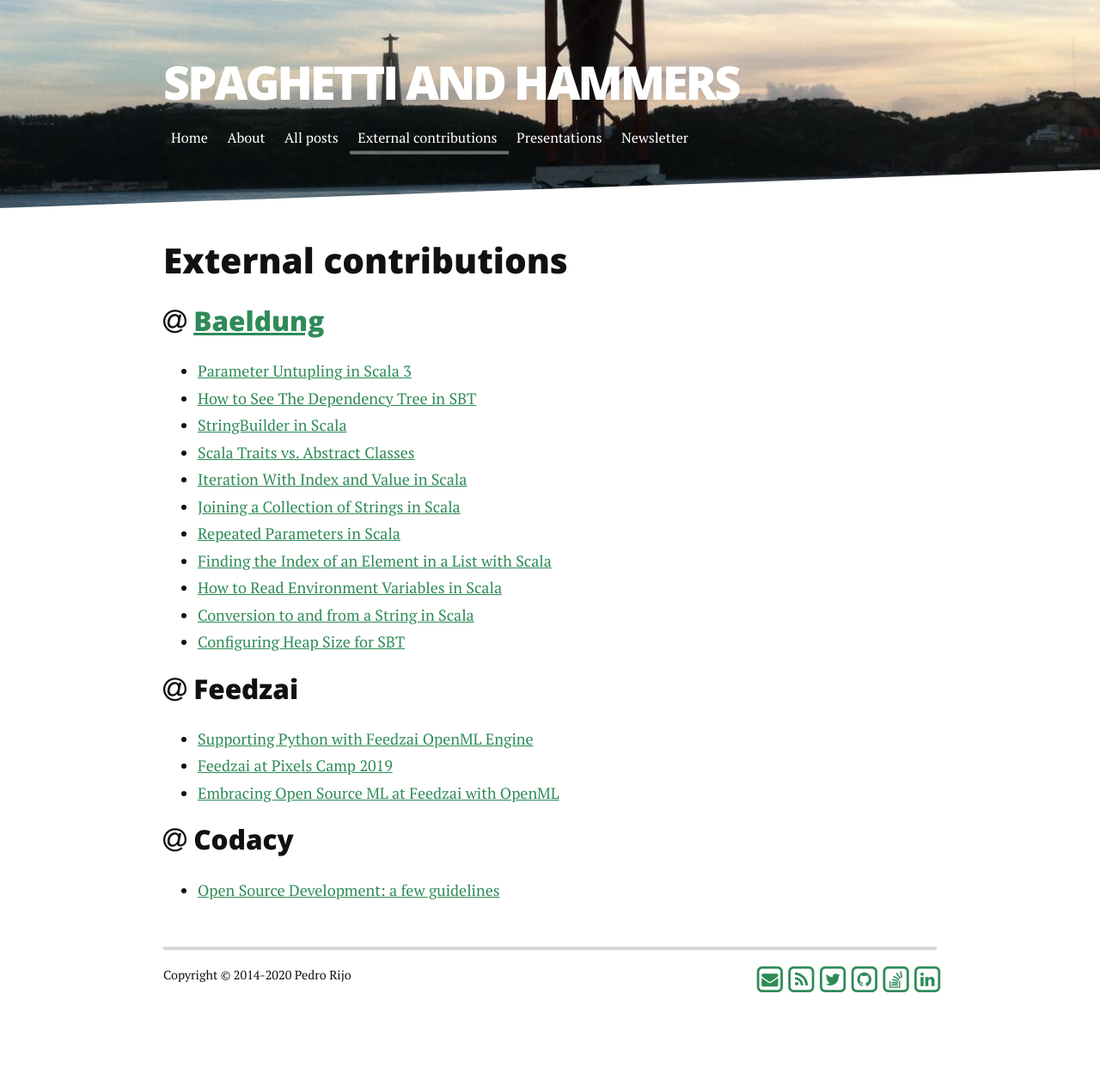
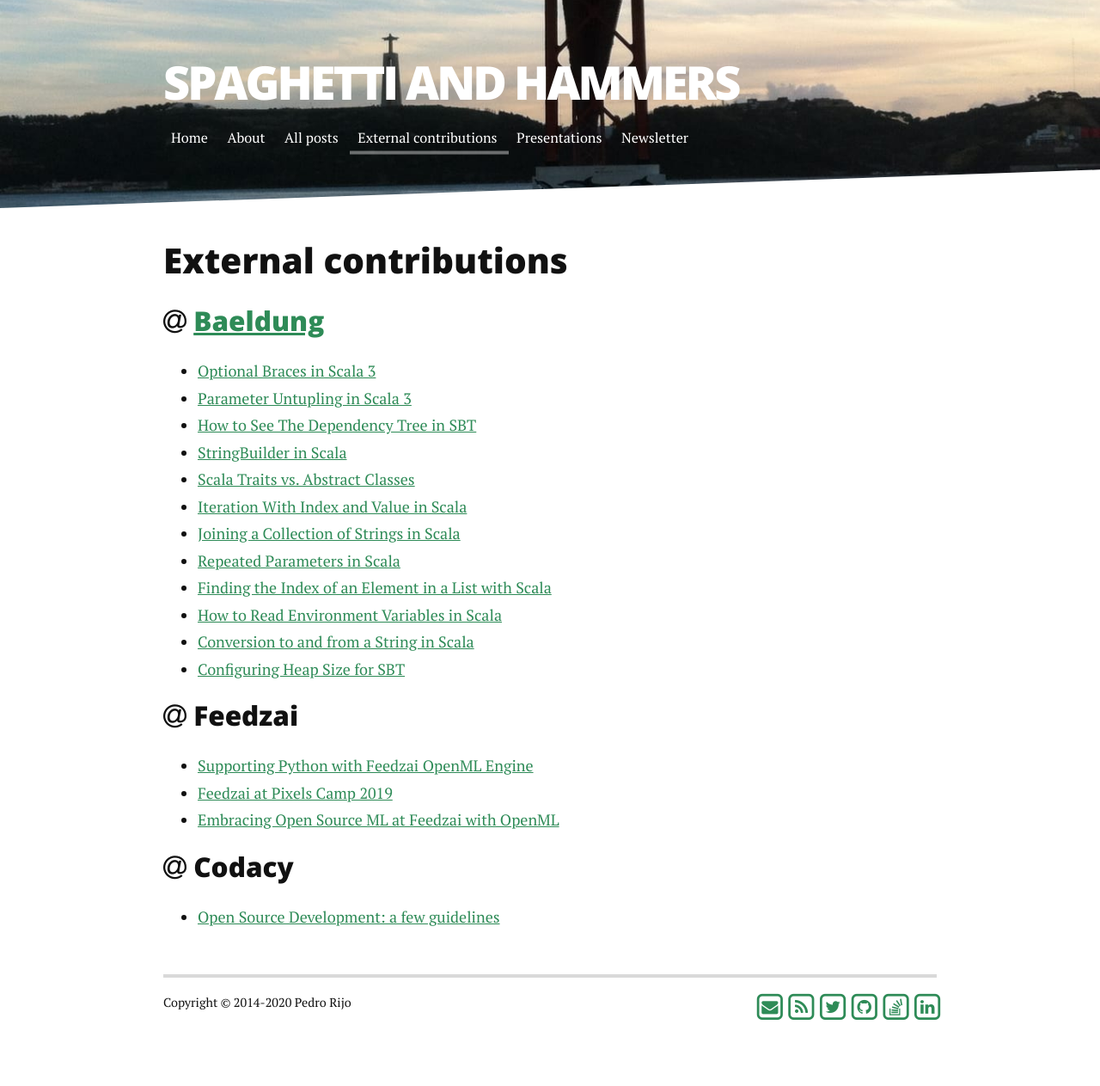
Before and after one commit to pedrorijo91/pedrorijo91.github.io, a Jekyll site: the page built from external.html, in a window 1280 px wide. Shown: the whole page at 86% size. Built offline with Jekyll 4.4.1, drawn with Linux system fonts in a browser that asks for light colours; before the commit the page ends 1231 px from its top, so only the background shows below that.

Commit message:
Optional Braces in Scala 3

```diff
--- a/external.html
+++ b/external.html
@@ -9,6 +9,7 @@
   <h3 id="baeldung"><i class="fa fa-at" aria-hidden="true"></i>  <a href="https://www.baeldung.com/scala/author/pedrorijo">Baeldung</a></h3>
 
   <ul>
+    <li><a href="https://www.baeldung.com/scala/optional-braces">Optional Braces in Scala 3</a></li>
     <li><a href="https://www.baeldung.com/scala/parameter-untupling-scala-3">Parameter Untupling in Scala 3</a></li>
     <li><a href="https://www.baeldung.com/scala/sbt-dependency-tree">How to See The Dependency Tree in SBT</a></li>
     <li><a href="https://www.baeldung.com/scala/stringbuilder">StringBuilder in Scala</a></li>
```
